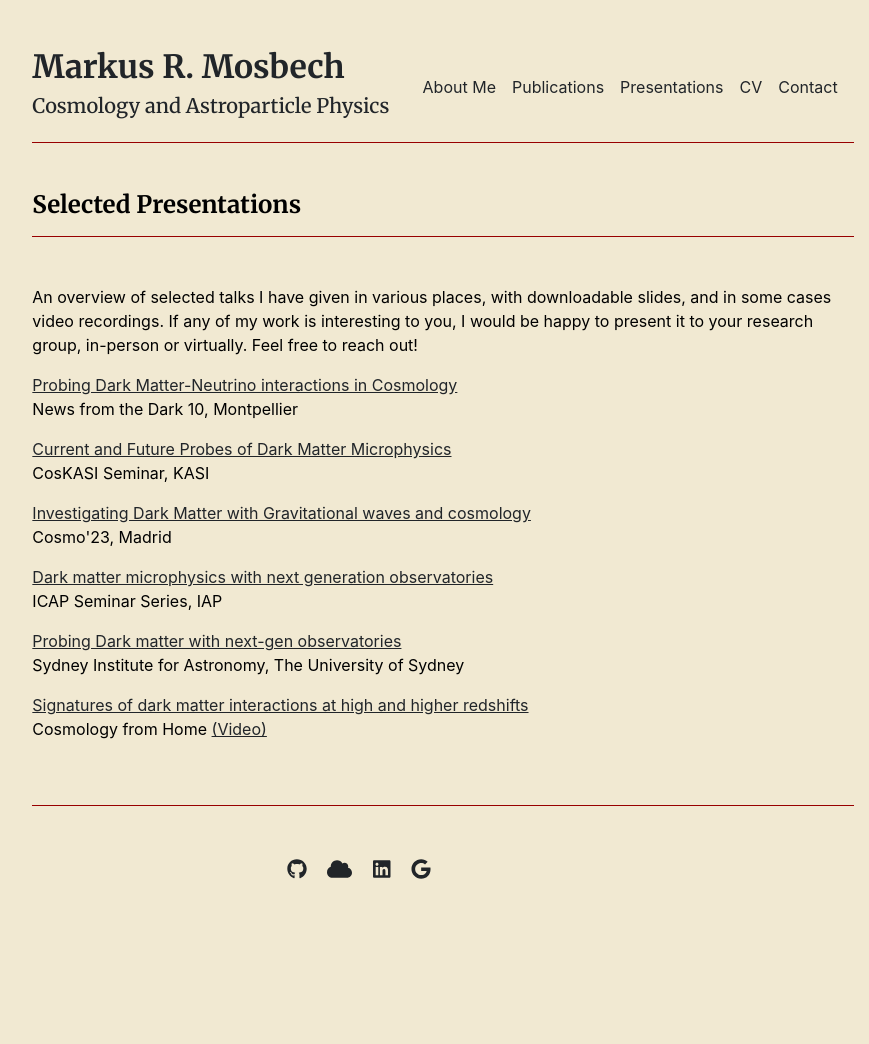
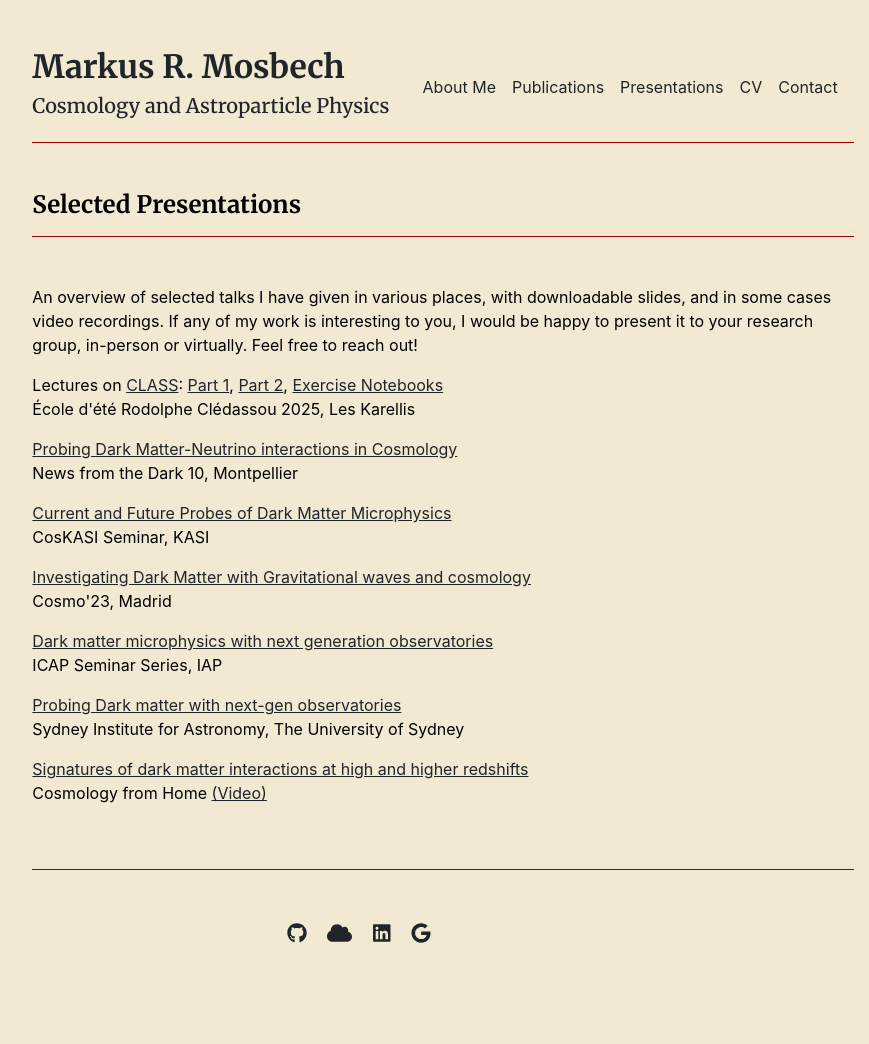
Before and after one commit to MarkMos/markmos.github.io, a Jekyll site: the page built from presentations.md, in a window 1280 px wide. Shown: the whole page, without its empty margins (197-1066 px from the left). Built offline with Jekyll 4.4.1, drawn with Linux system fonts in a browser that asks for light colours; before the commit the page ends 980 px from its top, so only the background shows below that.

Commit message:
Added class lectures

```diff
--- a/_layouts/presentations.html
+++ b/_layouts/presentations.html
@@ -11,6 +11,9 @@ layout: default
       and in some cases video recordings. If any of my work is interesting to you,
       I would be happy to present it to your research group, in-person or virtually. Feel free to reach out!</p>
       <p></p>
+      <p>Lectures on <a href="http://class-code.net/">CLASS</a>: <a href="https://github.com/MarkMos/class_lecture/blob/main/CLASS_lec_1.pdf">Part 1</a>,
+        <a href="https://github.com/MarkMos/class_lecture/blob/main/CLASS_lec_2.pdf">Part 2</a>, <a href="https://github.com/MarkMos/class_lecture/tree/main/notebooks">Exercise Notebooks</a><br>
+      École d'été Rodolphe Clédassou 2025, Les Karellis </p>
     {% for presentation in site.data.settings.presentations %}
       {% if presentation.url %}
         <p><a href="{{ site.github.url }}/presentations/{{ presentation.url}}">{{ presentation.name }}</a><br>
```
